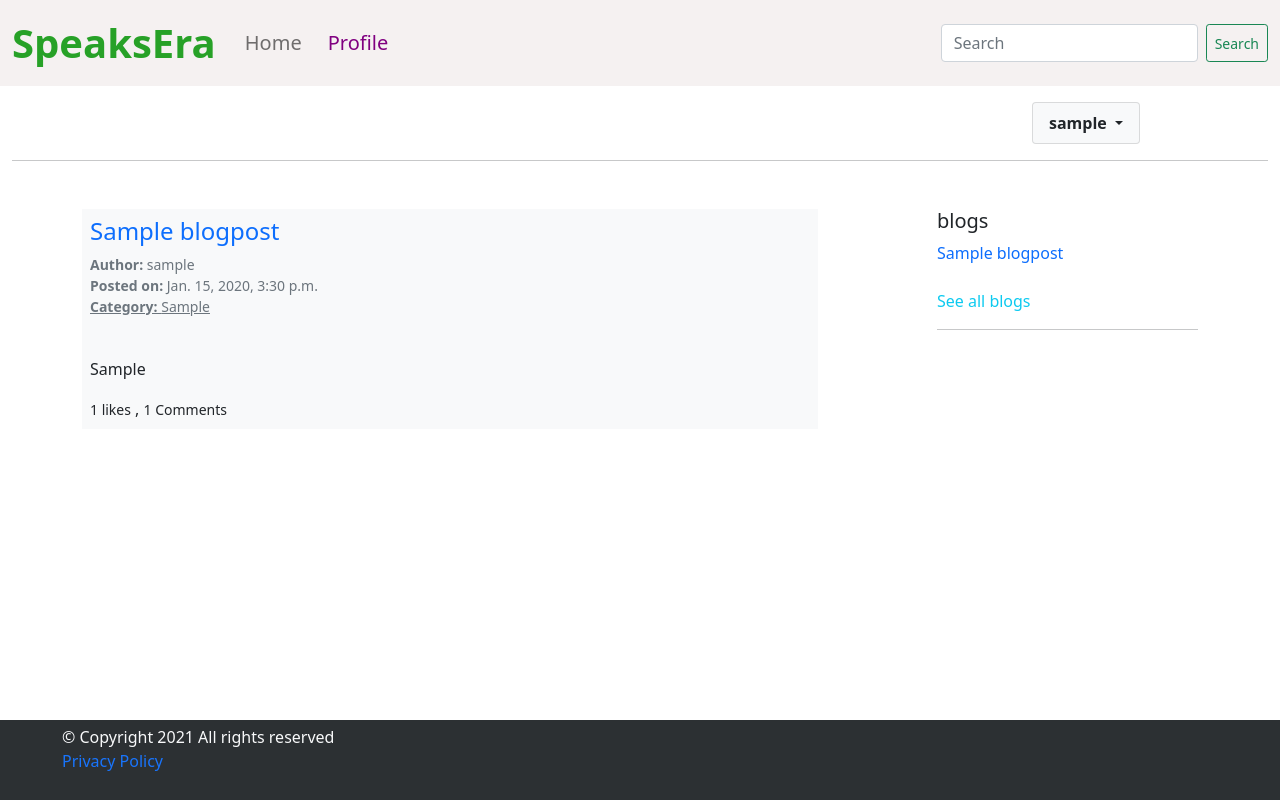
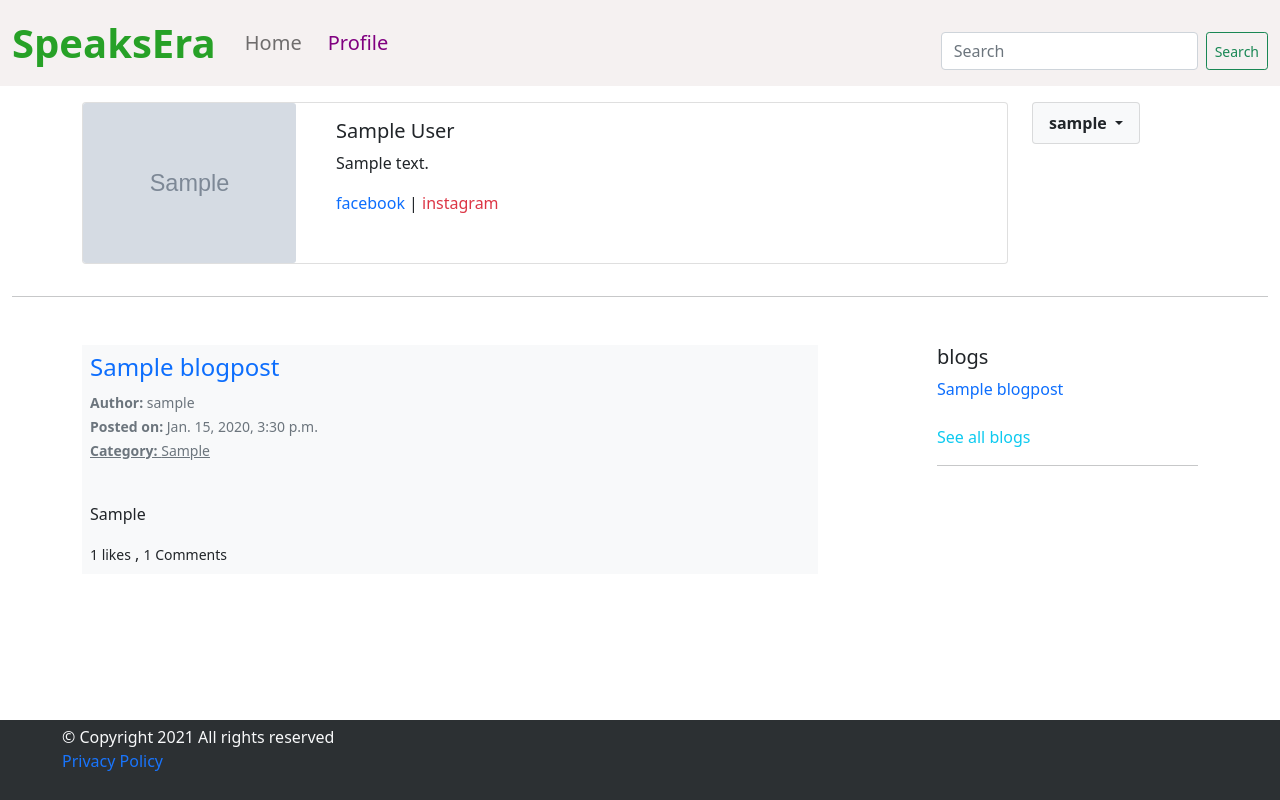
Before and after one commit to Rohitkumar15697/Speaking_blog_postgres, a Django app: page /blog/profile/ in a window 1280 px wide. Run offline with Django 3.2, Linux system fonts and the light colour scheme; a user stored in the database is signed in; tables that the repository leaves empty hold one stand-in row (values such as "Sample post"); grey boxes marked "Sample" are stand-in pictures; some libraries are stand-ins or nearby versions.

Commit message:
commit profile model

```diff
--- a/Project_blog/settings.py
+++ b/Project_blog/settings.py
@@ -152,7 +152,7 @@ EMAIL_HOST_PASSWORD =config('email_pass')
 # https://docs.djangoproject.com/en/3.1/howto/static-files/
 
 MEDIA_URL = '/media/'
-MEDIA_ROOT = os.path.join(BASE_DIR,'media')
+MEDIA_ROOT = os.path.join(BASE_DIR,'/media/')
 
 
 STATIC_URL = '/static/'
--- a/Project_blog/urls.py
+++ b/Project_blog/urls.py
@@ -34,3 +34,9 @@ urlpatterns = [
     path('blog/',include('blog.urls')),
 
 ]
+
+#For accessing media files on admin pannel like open image in full size after clicking on it
+
+from django.conf import settings
+from django.conf.urls.static import static
+urlpatterns += static(settings.MEDIA_URL, document_root=settings.MEDIA_ROOT)
--- a/account/views.py
+++ b/account/views.py
@@ -13,14 +13,14 @@ def register(request):
         fm=createuser(request.POST)
         useremail=request.POST['email']
         username=request.POST['username']
-        print(useremail)
 
         #Sending Thank you E-mail
         email_subject="Thank You From Speaksera"
         email_body=f"""
         Thank you {username} for creating account in 'www.speaksera.co.in'.
         Now go to login and enjoy with your account.
-        Note: This is auto generated mail so please don't reply."""
+        Note: This is auto generated mail so please don't reply.
+        """
 
         email_from=settings.EMAIL_HOST_USER
         email_to=[useremail,'rohitkumar.kumar15697@gmail.com']
--- a/blog/admin.py
+++ b/blog/admin.py
@@ -1,6 +1,7 @@
 from django.contrib import admin
-from .models import blogpost, CommentModel
+from .models import blogpost, CommentModel,ProfileModel
 
 # Register your models here.
 admin.site.register(blogpost)
 admin.site.register(CommentModel)
+admin.site.register(ProfileModel)
--- a/blog/models.py
+++ b/blog/models.py
@@ -1,5 +1,6 @@
 from django.db import models
 from django.contrib.auth.models import User
+from django.db.models.fields import related
 from django.urls import reverse
 
 from django.db.models.signals import pre_save
@@ -9,7 +10,7 @@ from ckeditor.fields import RichTextField
 
 class blogpost(models.Model):
 
-    created_by=models.ForeignKey(User,on_delete=models.CASCADE)
+    created_by=models.ForeignKey(User,on_delete=models.CASCADE,related_name='bloguser')
     topic=models.CharField(max_length=122,null=False)
     title=models.TextField(blank=False)
     slug=models.SlugField(max_length=250,null=True)
@@ -50,7 +51,7 @@ pre_save.connect(pre_save_blog_reciever,sender=blogpost)
 
 class CommentModel(models.Model):
     post = models.ForeignKey(blogpost ,related_name='comments', on_delete=models.CASCADE)
-    name = models.ForeignKey(User, on_delete=models.CASCADE)
+    name = models.ForeignKey(User,related_name='userdetail', on_delete=models.CASCADE)
     body = models.TextField()
     comment_likes=models.ManyToManyField(User, related_name='comment_post')
     date_added = models.DateTimeField(auto_now_add=True)
@@ -63,9 +64,12 @@ class CommentModel(models.Model):
 
 
 
+#User Profile detail
 
-
-
-
-#User Profile detail
-#class ProfileModel(models.Model):
+class ProfileModel(models.Model):
+    profile_name=models.ForeignKey(User, on_delete=models.CASCADE)
+    full_name=models.CharField(max_length=200)
+    profile_picture= models.ImageField(upload_to='images/profile_pictures', blank=True, null=True)
+    bio=models.TextField()
+    facebook_url=models.CharField(max_length=200)
+    instagram_url=models.CharField(max_length=200)
--- a/blog/templates/profile.html
+++ b/blog/templates/profile.html
@@ -16,7 +16,7 @@
 
 @media screen and (max-width:700px){
 .username{font-size:17px;}
-.userdropdown{margin-left:100px;}
+.card img{height:130px;width:150px;}
 
 
 
@@ -32,6 +32,32 @@
 <div class='container'>
     <div class='row'>
         <div class='col-md-10'>
+        <!--Showing The user details-->
+            {%for data in profile_detail%}
+                <div class="card mb-3" >
+                    <div class="row no-gutters">
+                        <div class="col-md-3">
+                            <!--if profile picture exist-->
+                            {%if data.profile_picture%}
+                                <img src={{data.profile_picture.url}} class="card-img" alt="{{data.profile_name}}profile picture" height="160">
+                            {%endif%}
+                        </div>
+                        <div class="col-md-8">
+                        <div class="card-body">
+                            <h5 class="card-title">{{data.full_name}}</h5>
+                            <p class="card-text">{{data.bio}}</p>
+                            {%if data.facebook_url%}
+                                <a href={{data.facebook_url}}>facebook</a>
+                            {%endif%}
+                            {%if data.instagram_url%}
+                                | <a href={{data.instagram_url}} class='text-danger'>instagram</a>
+                            {%endif%}
+                        </div>
+                        </div>
+                    </div>
+                </div>
+
+            {%endfor%}
         </div>
         <div class='col-md-2'>
 
--- a/blog/urls.py
+++ b/blog/urls.py
@@ -2,6 +2,7 @@
 from django.urls import path,include
 from .import views
 from homeapp.views import search_result
+
 
 urlpatterns = [
 
--- a/blog/views.py
+++ b/blog/views.py
@@ -3,7 +3,7 @@ from django.shortcuts import render,redirect
 from django.urls import reverse_lazy
 from django.contrib.auth import logout
 from django.contrib.auth.decorators import login_required
-from .models import blogpost
+from .models import blogpost,ProfileModel
 from django.views.generic import DeleteView
 
 from .forms import Myblogform
@@ -16,7 +16,7 @@ def profile(request):
     count=0
 
     postdata=blogpost.objects.all().filter(created_by=request.user)
-    print(list(postdata))
+    #print(list(postdata))
 
     count=len(postdata)
 
@@ -24,7 +24,11 @@ def profile(request):
 
     postdata=postdata[:8]  #Pring total 15 blogs title from first blog
 
-    return render(request,'profile.html' ,{'data':postdata,'fulldata':fulldata,'count':count})
+    #Accessing profile detail from ProfileModel of user
+
+    profile_detail=ProfileModel.objects.all().filter(profile_name=request.user)
+
+    return render(request,'profile.html' ,{'data':postdata,'fulldata':fulldata,'count':count,"profile_detail":profile_detail})
 
 
 
--- a/homeapp/views.py
+++ b/homeapp/views.py
@@ -41,7 +41,6 @@ def search_result(request):
     else:
         search_data=blogpost.objects.all().filter(Q(title__icontains=search_element) | Q(topic__istartswith=search_element))
         count=len(search_data)
-        print(search_result)
 
         return render(request,'search_result.html',{'searched':search_element,'result':search_data,'count':count})
 
@@ -71,6 +70,7 @@ class DetailData(DetailView):
     def get_context_data(self,*args, **kwargs):
         context=super(DetailData,self).get_context_data(*args,**kwargs)
         context['list_titles']=blogpost.objects.annotate(like_count=Count('likes')).order_by('-like_count')[:6]
+        context['userdetail']=User.objects.all()
         return context
 
 
--- a/requirements.txt
+++ b/requirements.txt
@@ -1,5 +1,7 @@
 appdirs==1.4.4
 asgiref==3.4.1
+certifi==2021.5.30
+charset-normalizer==2.0.3
 distlib==0.3.2
 dj-database-url==0.5.0
 Django==3.2.5
@@ -8,13 +10,17 @@ django-heroku==0.3.1
 django-js-asset==1.2.2
 filelock==3.0.12
 gunicorn==20.1.0
+idna==3.2
 importlib-metadata==4.6.1
+Pillow==8.3.1
 psycopg2==2.9.1
 python-decouple==3.4
 pytz==2021.1
+requests==2.26.0
 six==1.16.0
 sqlparse==0.4.1
 typing-extensions==3.10.0.0
+urllib3==1.26.6
 virtualenv==20.4.7
 virtualenvwrapper-win==1.2.6
 waitress==2.0.0
--- a/templates/base.html
+++ b/templates/base.html
@@ -1,4 +1,5 @@
 {% load static %}
+<!DOCTYPE html>
 <html lang="en">
 <head>
   <!--Adding google adsense-->
```
Also changed, not shown: account/templates/user_detail.html (added, +12 -0 lines), templates/blogpost_detail.html (+13 -13 lines), blog/migrations/0040_auto_20210801_1421.py (added).
